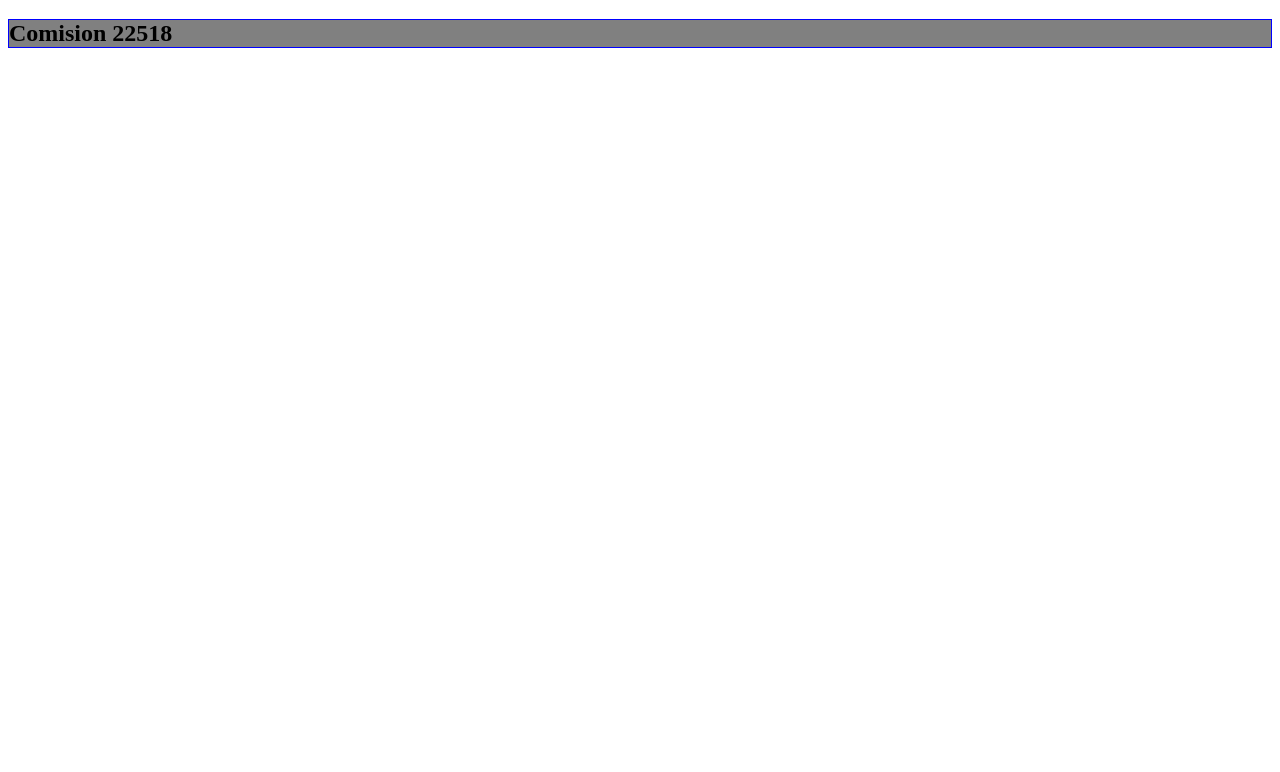
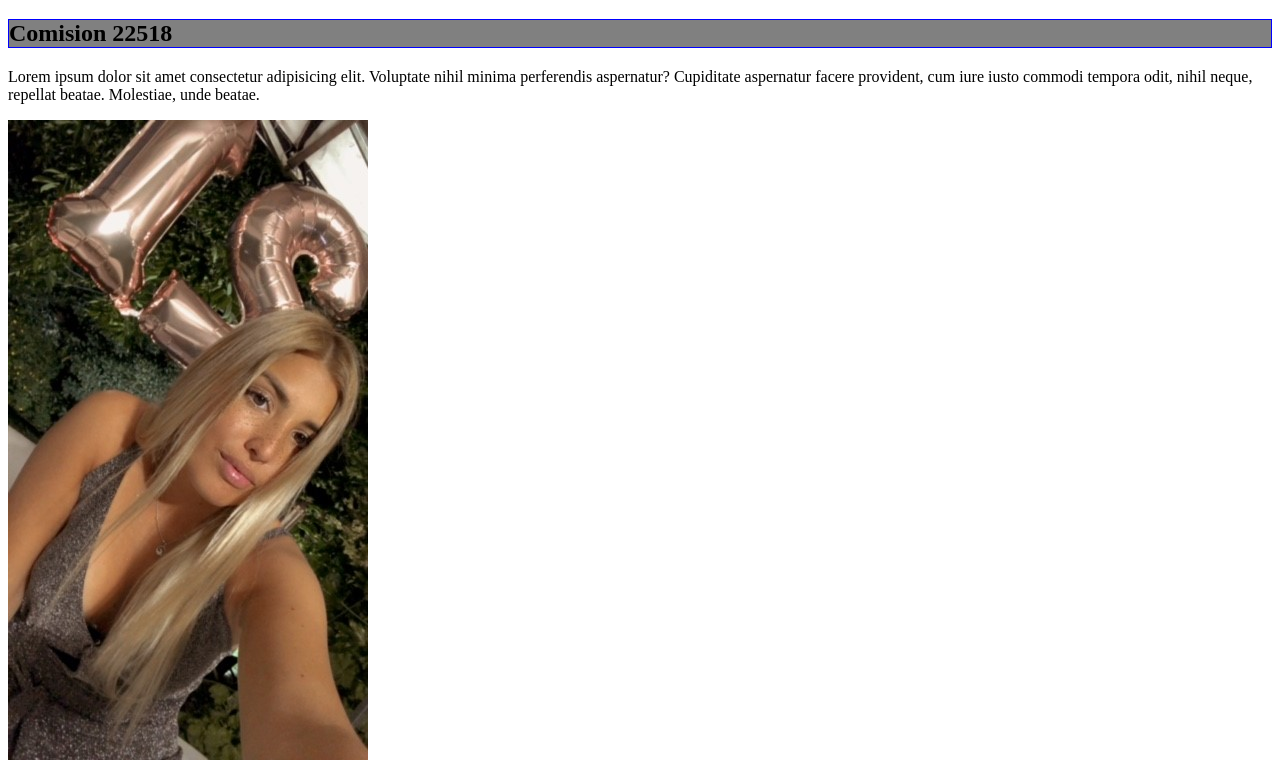
Before and after one commit to AgusMarini/clase14-codo, a plain HTML site: page index.html in a window 1280 px wide. Shown: the part 61-833 px from the top of the page. Before the commit the page ends 800 px from the top, so only its background shows below. Drawn offline with Linux system fonts and the light colour scheme.

Commit message:
Agrego la img

```diff
--- a/index.html
+++ b/index.html
@@ -10,5 +10,7 @@
 <body>
     <h1>Comenzando con GIT</h1>
     <h2>Comision 22518</h2>
+    <p>Lorem ipsum dolor sit amet consectetur adipisicing elit. Voluptate nihil minima perferendis aspernatur? Cupiditate aspernatur facere provident, cum iure iusto commodi tempora odit, nihil neque, repellat beatae. Molestiae, unde beatae.</p>
+    <img src="img/66.jpg" alt="paisaje">
 </body>
 </html>
```
Also changed, not shown: img/66.jpg (added).
